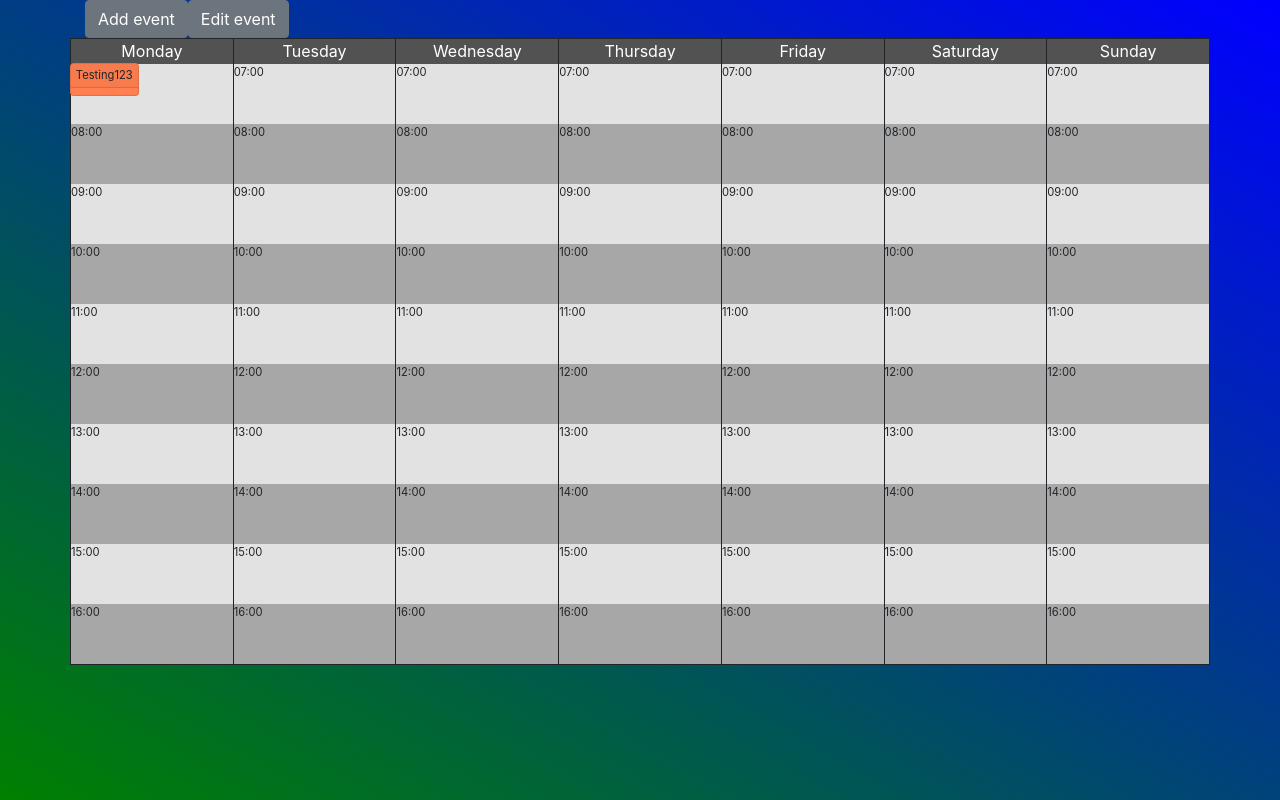
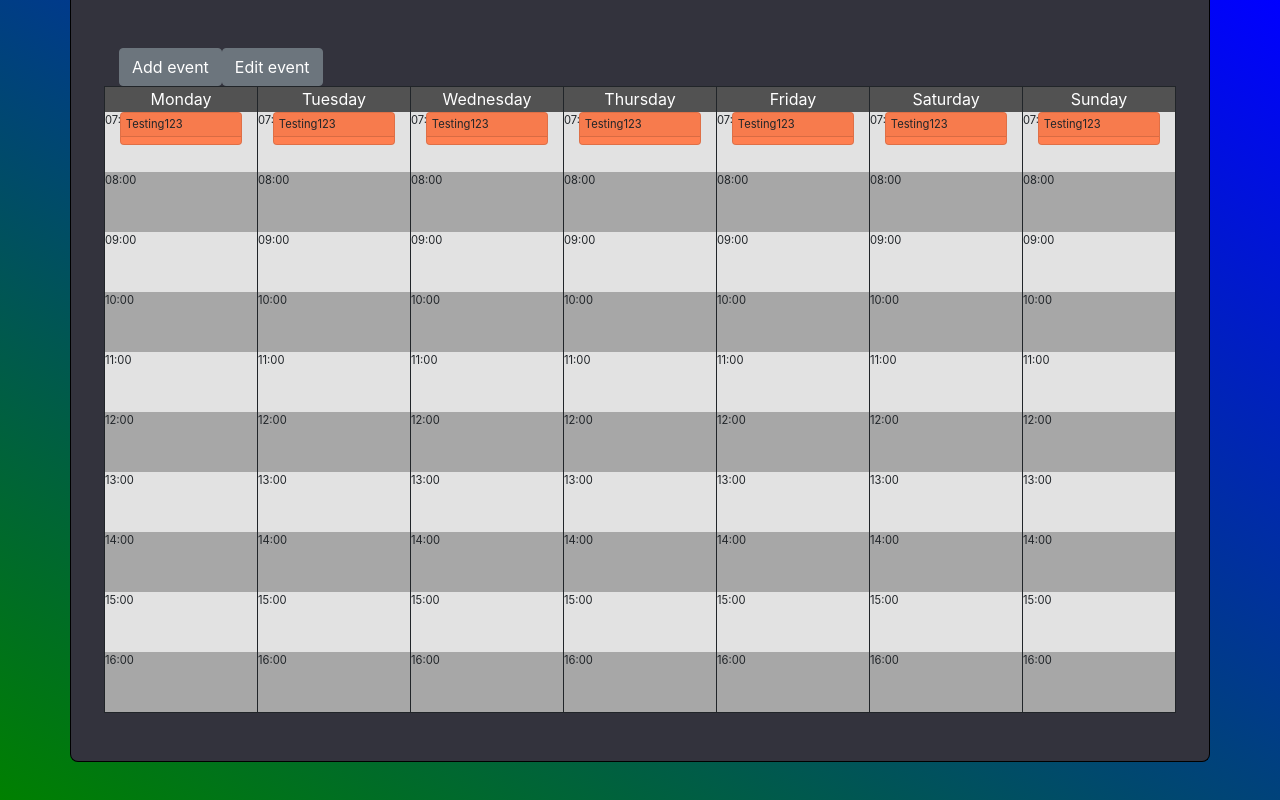
Before and after one commit to zweistein83/timetable_react_gatsby, a Gatsby site: page / in a window 1280 px wide. Built offline with nearby package versions, Linux system fonts and the light colour scheme; Gatsby itself is replaced by a stand-in of ours.

Commit message:
added some padding

```diff
--- a/src/pages/timetable/components/eventsComponent.js
+++ b/src/pages/timetable/components/eventsComponent.js
@@ -5,24 +5,15 @@ function EventsContainer({ colSetting }) {
     return (
         <div className="overlay-wrapper">
             <div className="overlay">
-                <Container>
-                    <Row>
-                        <div className={colSetting}>
-                            <div className="row day-row hidden">
-
-                            </div>
-
-                                <div className="card event-card">
-                                    <div className="card-header event-header">Testing123</div>
-                                    <div className="card-body event-body">
-                                    </div>
-                                </div>
 
 
+                    <div className="card event-card">
+                        <div className="card-header event-header">Testing123</div>
+                        <div className="card-body event-body">
                         </div>
+                    </div>
 
-                    </Row>
-                </Container>
+
             </div>
 
         </div>)
--- a/src/pages/timetable/components/timetableComponent.js
+++ b/src/pages/timetable/components/timetableComponent.js
@@ -1,5 +1,6 @@
 import React, { Component } from "react";
 import { Row } from "reactstrap";
+import EventsContainer from "./eventsComponent";
 
 
 
@@ -18,16 +19,16 @@ class TimetableComponent extends Component {
         const DAYS = this.props.days;
         const STARTHOUR = this.props.starthour;
         const COLSETTING = this.props.colSetting;
-        console.log("COLSETTING:")
-        console.log(COLSETTING);
+        //console.log("COLSETTING:")
+        //console.log(COLSETTING);
 
 
         const BackgroundRow = ({ even, row_i }) => {
             //console.log("BackgroundRow: " + even + " " + row_i);
-            const evenStr = even ? "even" : "odd";
+            const evenStr = even ? "bg-even" : "bg-odd";
             const hour = (STARTHOUR + row_i).toString().padStart(2, "0");
             return (
-                <Row className={"bg-" + evenStr + " hour-row"}>{hour + ":00"}</Row>
+                <Row className={ evenStr + " hour-row"}>{hour + ":00"}</Row>
             );
         }
 
@@ -51,9 +52,13 @@ class TimetableComponent extends Component {
         const BackgroundCol = ({ dayName, day_i }) => {
             //console.log("BackgroundCol: ");
             return (
-                <div key={dayName + "_" + day_i} className={COLSETTING +" col-days"+ (day_i ? "" : " col-firstday")}>
+                <div key={dayName + "_" + day_i} className={"col-12 col-xs-2 col-sm-4 col-lg col-days"+ (day_i ? "" : " col-firstday")}>
                     <Row className="day-row">{dayName}</Row>
+                    <React.Fragment key="day_i">
+                        <EventsContainer/>
+                    </React.Fragment>
                     <BackgroundRows num={10} />
+
                 </div>
             );
         }
--- a/src/pages/timetable/css/timetable.css
+++ b/src/pages/timetable/css/timetable.css
@@ -21,6 +21,16 @@
 
 .col-firstday{
     border-left-width: 1px;
+}
+
+
+.container-timetable{
+    background-color: rgba(51, 51, 61);
+    border-style: solid;
+    border-color: black;
+    border-width: 0 0.05rem 0.05rem 0.05rem;
+    border-radius: 0rem 0rem 0.5rem 0.5rem;
+
 }
 
 .day-row{
@@ -51,9 +61,13 @@
     width: 100%;
 }
 
-.card-header{
 
+
+.event-body{
+    padding: 0.2rem;
+    font-size: 0.7rem;
 }
+
 
 .event-card{
     background-color: coral;
@@ -67,11 +81,6 @@
     font-size: 0.7rem;
 }
 
-.event-body{
-    padding: 0.2rem;
-    font-size: 0.7rem;
-
-}
 
 .hidden{
     visibility: hidden;
--- a/src/pages/timetable/timetable.js
+++ b/src/pages/timetable/timetable.js
@@ -2,22 +2,23 @@ import React, { Component } from "react";
 import "./css/timetable.css";
 import { Container, Row, Nav, NavItem, NavLink, Button } from "reactstrap";
 import TimetableComponent from "./components/TimetableComponent";
-import EventsContainer from "./components/eventsComponent";
+
 
 class Timetable extends Component {
     constructor(props) {
         super(props);
+        //colSetting: "col-12 col-xs-2 col-sm-4 col-lg"
         this.state = {
             days: ["Monday", "Tuesday", "Wednesday", "Thursday", "Friday", "Saturday", "Sunday"],
             starthour: 7,
-            colSetting: "col-12 col-xs-2 col-sm-4 col-lg"
+
         }
     }
     render() {
         console.table(this.state);
         return (
 
-            <Container>
+            <Container className="bg-odd p-5 container-timetable">
 
                 <Nav>
                     <NavItem>
@@ -30,10 +31,8 @@ class Timetable extends Component {
                 </Nav>
 
                 <Row>
-                    <React.Fragment>
-                        <EventsContainer colSetting={this.state.starthour} />
-                    </React.Fragment>
-                    <TimetableComponent days={this.state.days} starthour={this.state.starthour} colSetting={this.state.colSetting} />
+
+                    <TimetableComponent days={this.state.days} starthour={this.state.starthour} />
                 </Row>
             </Container>
         );
```
